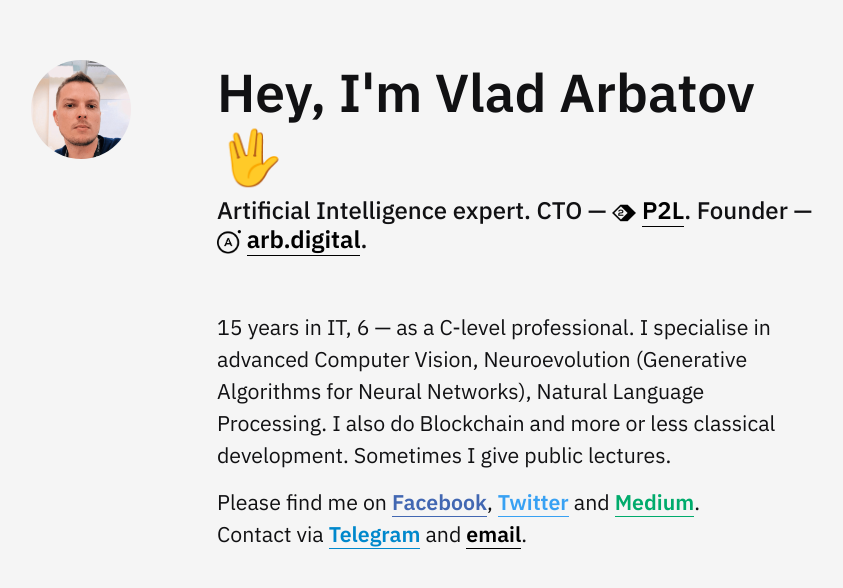
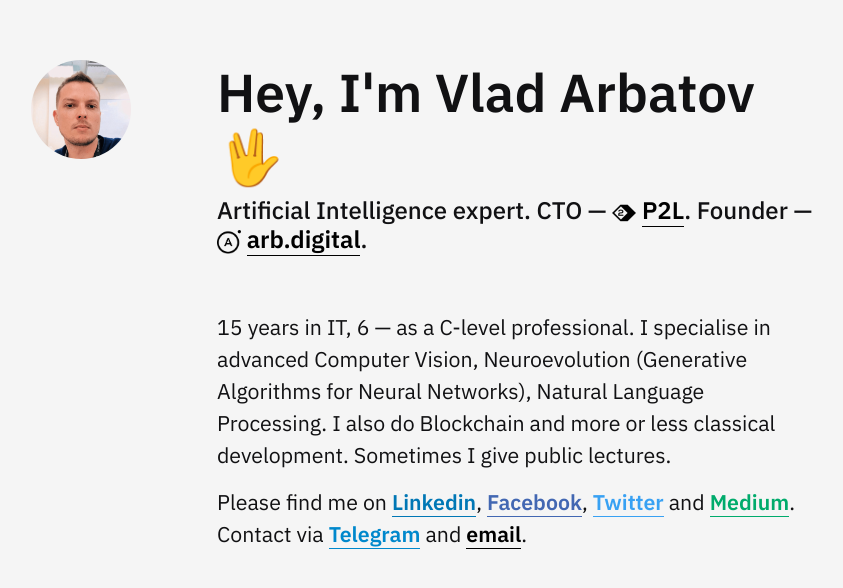
Before and after one commit to vladzima/arbatovme, a Jekyll site: the page built from index.md, in a window 1280 px wide. Shown: the top 588 px of the page, without its empty margins (75-918 px from the left). Built offline with Jekyll 4.4.1, drawn with Linux system fonts in a browser that asks for light colours.

Commit message:
added linkedin

```diff
--- a/assets/custom.css
+++ b/assets/custom.css
@@ -20,6 +20,10 @@
 
 .avatar {
   border-radius: 50%;
+}
+
+.linkedin {
+  color: #0077b5;
 }
 
 .facebook {
--- a/index.md
+++ b/index.md
@@ -6,5 +6,5 @@
 title: Hey, I'm Vlad Arbatov 🖖
 tagline: Artificial Intelligence expert. CTO — <img src="assets/favicon-p2l.png" width="24px"> <a href="https://p2l.tv">P2L</a>. Founder — <img src="assets/favicon-arb.png" width="24px"> <a href="https://arb.digital">arb.digital</a>.
 about: 15 years in IT, 6 — as a C-level professional. I specialise in advanced Computer Vision, Neuroevolution (Generative Algorithms for Neural Networks), Natural Language Processing. I also do Blockchain and more or less classical development. Sometimes I give public lectures.
-contact: Please find me on <a href="https://facebook.com/vladzima" class="facebook">Facebook</a>, <a href="https://twitter.com/vladzima" class="twitter">Twitter</a> and <a href="https://medium.com/vladislav-arbatov/" class="medium">Medium</a>.</br>Contact via <a href="http://t.me/vladzima" class="telegram">Telegram</a> and <a href="mailto:vlad@arbatov.me">email</a>.
+contact: Please find me on <a href="https://www.linkedin.com/in/vladzima/" class="linkedin">Linkedin</a>, <a href="https://facebook.com/vladzima" class="facebook">Facebook</a>, <a href="https://twitter.com/vladzima" class="twitter">Twitter</a> and <a href="https://medium.com/vladislav-arbatov/" class="medium">Medium</a>.</br>Contact via <a href="http://t.me/vladzima" class="telegram">Telegram</a> and <a href="mailto:vlad@arbatov.me">email</a>.
 ---
```
